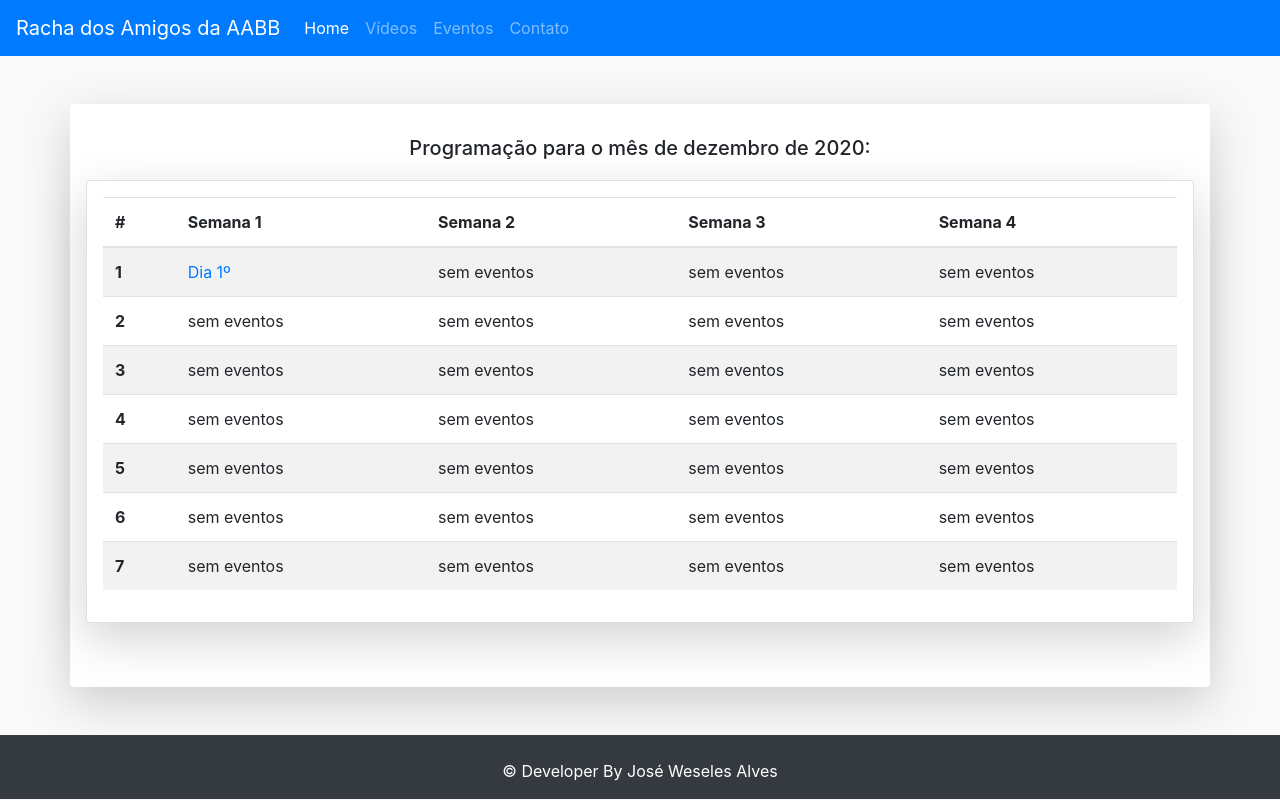
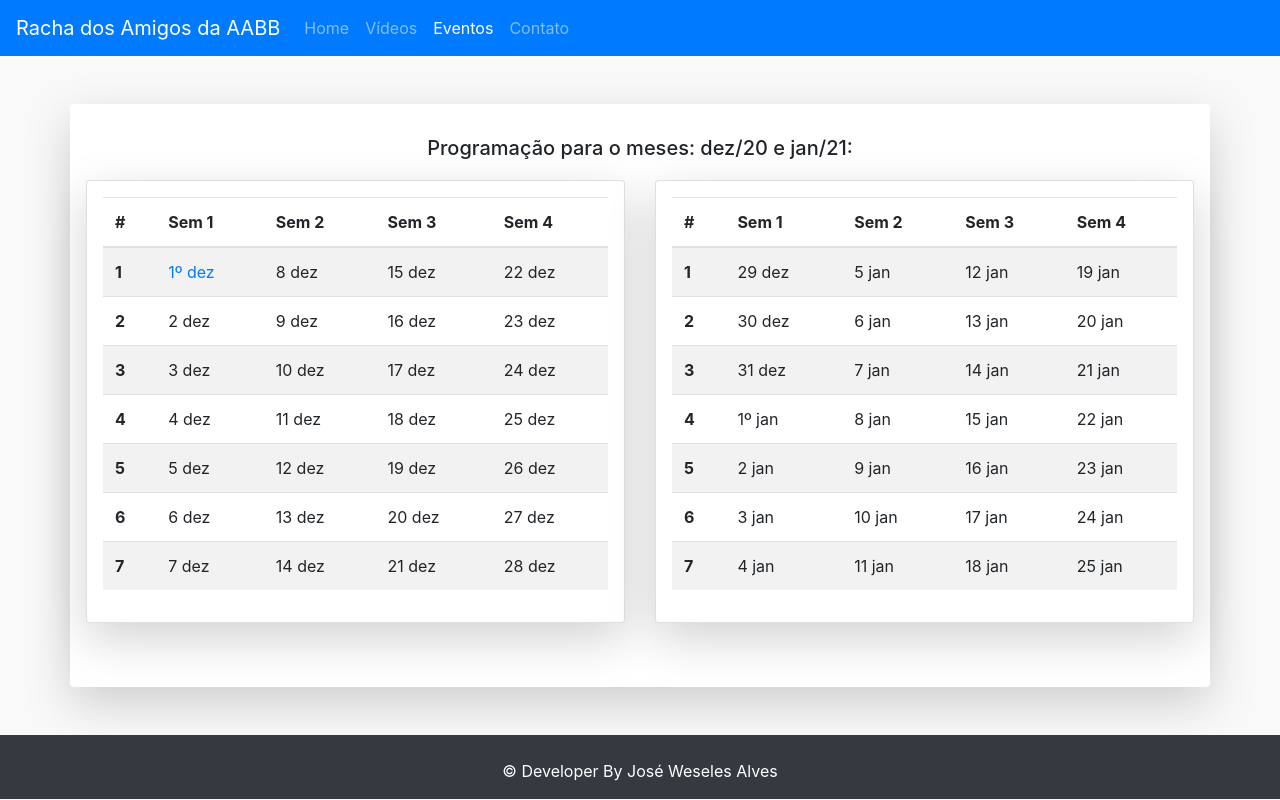
Before and after one commit to JWeseles/mysite, a Django app: page /eventos/ in a window 1280 px wide. Run offline with Django 3.2, Linux system fonts and the light colour scheme; some libraries are stand-ins or nearby versions.

Commit message:
ajustes no template dia e contato

```diff
--- a/polls/templates/polls/eventos.html
+++ b/polls/templates/polls/eventos.html
@@ -19,13 +19,13 @@
   </button>
   <div class="collapse navbar-collapse" id="navbarNav">
     <ul class="navbar-nav">
-      <li class="nav-item active">
+      <li class="nav-item">
         <a class="nav-link" href="/">Home <span class="sr-only">(current)</span></a>
       </li>
       <li class="nav-item">
         <a class="nav-link" href="/videos">Vídeos</a>
       </li>
-      <li class="nav-item">
+      <li class="nav-item active">
         <a class="nav-link" href="#">Eventos</a>
       </li>
       <li class="nav-item">
@@ -39,76 +39,150 @@
   <body style="background-color: #f9f9f9;">
       <div class="container shadow-lg p-3 mb-5 bg-white rounded">
           <center>
-	      <p><h5>Programação para o mês de dezembro de 2020:</h5></p>
+              <p><h5>Programação para o meses: dez/20 e jan/21:</h5></p>
           </center>
               <div class="row">
-	          <div class="col-12 col-md-12">
+                  <div class="col-12 col-md-6">
                         <div class="card mt-1 shadow-lg p-3 mb-5 bg-white rounded">
                           <table class="table table-striped">
                               <thead>
                                 <tr>
                                   <th scope="col">#</th>
-                              <th scope="col">Semana 1</th>
-                              <th scope="col">Semana 2</th>
-                              <th scope="col">Semana 3</th>
-                              <th scope="col">Semana 4</th>
+                                  <th scope="col">Sem 1</th>
+                                  <th scope="col">Sem 2</th>
+                                  <th scope="col">Sem 3</th>
+                                  <th scope="col">Sem 4</th>
                                 </tr>
                               </thead>
                               <tbody>
                                 <tr>
                                   <th scope="row">1</th>
-                              <td><a href="dia1">Dia 1º </a></td>
-                              <td>sem eventos</td>
-                              <td>sem eventos</td>
-                              <td>sem eventos</td>
+                                  <td><a href="dia1">1º dez </a></td>
+                                  <td>8 dez</td>
+                                  <td>15 dez</td>
+                                  <td>22 dez</td>
 
                                 </tr>
                                 <tr>
                                   <th scope="row">2</th>
-                              <td>sem eventos</td>
-                              <td>sem eventos</td>
-                              <td>sem eventos</td>
-                              <td>sem eventos</td>
+                                  <td>2 dez</td>
+                                  <td>9 dez</td>
+                                  <td>16 dez</td>
+                                  <td>23 dez</td>
 
                                 </tr>
                                 <tr>
                                   <th scope="row">3</th>
-                              <td>sem eventos</td>
-                              <td>sem eventos</td>
-                              <td>sem eventos</td>
-                              <td>sem eventos</td>
+                                  <td>3 dez</td>
+                                  <td>10 dez</td>
+                                  <td>17 dez</td>
+                                  <td>24 dez</td>
 
                                 </tr>
                                 <tr>
                                   <th scope="row">4</th>
-                              <td>sem eventos</td>
-                              <td>sem eventos</td>
-                              <td>sem eventos</td>
-                              <td>sem eventos</td>
+                                  <td>4 dez</td>
+                                  <td>11 dez</td>
+                                  <td>18 dez</td>
+                                  <td>25 dez</td>
 
                                 </tr>
                                 <tr>
                                   <th scope="row">5</th>
-                              <td>sem eventos</td>
-                              <td>sem eventos</td>
-                              <td>sem eventos</td>
-                              <td>sem eventos</td>
+                                  <td>5 dez</td>
+                                  <td>12 dez</td>
+                                  <td>19 dez</td>
+                                  <td>26 dez</td>
 
                                 </tr>
                                 <tr>
                                   <th scope="row">6</th>
-                              <td>sem eventos</td>
-                              <td>sem eventos</td>
-                              <td>sem eventos</td>
-                              <td>sem eventos</td>
+                                  <td>6 dez</td>
+                                  <td>13 dez</td>
+                                  <td>20 dez</td>
+                                  <td>27 dez</td>
 
                                 </tr>
                                 <tr>
                                   <th scope="row">7</th>
-                              <td>sem eventos</td>
-                              <td>sem eventos</td>
-                              <td>sem eventos</td>
-                              <td>sem eventos</td>
+                                  <td>7 dez</td>
+                                  <td>14 dez</td>
+                                  <td>21 dez</td>
+                                  <td>28 dez</td>
+
+                                </tr>
+                              </tbody>
+                          </table>
+                        </div>
+                </div>
+
+              <div class="col-12 col-md-6">
+                          <div class="card mt-1 shadow-lg p-3 mb-5 bg-white rounded">
+                            <table class="table table-striped">
+                                <thead>
+                                  <tr>
+                                    <th scope="col">#</th>
+                                    <th scope="col">Sem 1</th>
+                                    <th scope="col">Sem 2</th>
+                                    <th scope="col">Sem 3</th>
+                                    <th scope="col">Sem 4</th>
+                                  </tr>
+                                </thead>
+                                <tbody>
+                                  <tr>
+                                    <th scope="row">1</th>
+                                    <td>29 dez </a></td>
+                                    <td>5 jan</td>
+                                    <td>12 jan</td>
+                                    <td>19 jan</td>
+
+                                  </tr>
+                                  <tr>
+                                    <th scope="row">2</th>
+                                    <td>30 dez</td>
+                                    <td>6 jan</td>
+                                    <td>13 jan</td>
+                                    <td>20 jan</td>
+
+                                  </tr>
+                                  <tr>
+                                    <th scope="row">3</th>
+                                    <td>31 dez</td>
+                                    <td>7 jan</td>
+                                    <td>14 jan</td>
+                                    <td>21 jan</td>
+
+                                  </tr>
+                                  <tr>
+                                    <th scope="row">4</th>
+                                    <td>1º jan</td>
+                                    <td>8 jan</td>
+                                    <td>15 jan</td>
+                                    <td>22 jan</td>
+
+                                  </tr>
+                                  <tr>
+                                    <th scope="row">5</th>
+                                    <td>2 jan</td>
+                                    <td>9 jan</td>
+                                    <td>16 jan</td>
+                                    <td>23 jan</td>
+
+                                  </tr>
+                                  <tr>
+                                    <th scope="row">6</th>
+                                    <td>3 jan</td>
+                                    <td>10 jan</td>
+                                    <td>17 jan</td>
+                                    <td>24 jan</td>
+
+                                  </tr>
+                                  <tr>
+                                    <th scope="row">7</th>
+                                    <td>4 jan</td>
+                                    <td>11 jan</td>
+                                    <td>18 jan</td>
+                                    <td>25 jan</td>
 
                                   </tr>
                                 </tbody>
@@ -116,7 +190,9 @@
                           </div>
               </div>
               </div>
+
       </div>
+
       <footer>
           <div class="row bg-dark">
               <div class="container text-center text-white">
--- a/polls/templates/polls/index.html
+++ b/polls/templates/polls/index.html
@@ -66,8 +66,6 @@
   <body style="background-color: #f9f9f9">
       <div class="container shadow-lg p-3 mb-5 bg-white rounded">
           <br>
-
-
               <div class="row">
                   <div class="col-12 col-md-6">
                       <center>
--- a/polls/templates/polls/videos.html
+++ b/polls/templates/polls/videos.html
@@ -18,16 +18,16 @@
   </button>
   <div class="collapse navbar-collapse" id="navbarNav">
     <ul class="navbar-nav">
-      <li class="nav-item active">
+      <li class="nav-item">
         <a class="nav-link" href="/">Home <span class="sr-only">(current)</span></a>
       </li>
       <li class="nav-item active">
         <a class="nav-link" href="#">Vídeos <span class="sr-only">(current)</span></a>
       </li>
-      <li class="nav-item active">
+      <li class="nav-item">
         <a class="nav-link" href="/eventos">Eventos <span class="sr-only">(current)</span></a>
       </li>
-      <li class="nav-item active">
+      <li class="nav-item">
         <a class="nav-link" href="/contato">Contato <span class="sr-only">(current)</span></a>
       </li>
     </ul>
```
Also changed, not shown: polls/templates/polls/contato.html (+11 -4 lines), polls/templates/polls/dia1.html (+12 -43 lines), polls/static/polls/images/perfil2.jpg (added). Lines whose indentation alone changed are shown as unchanged.
